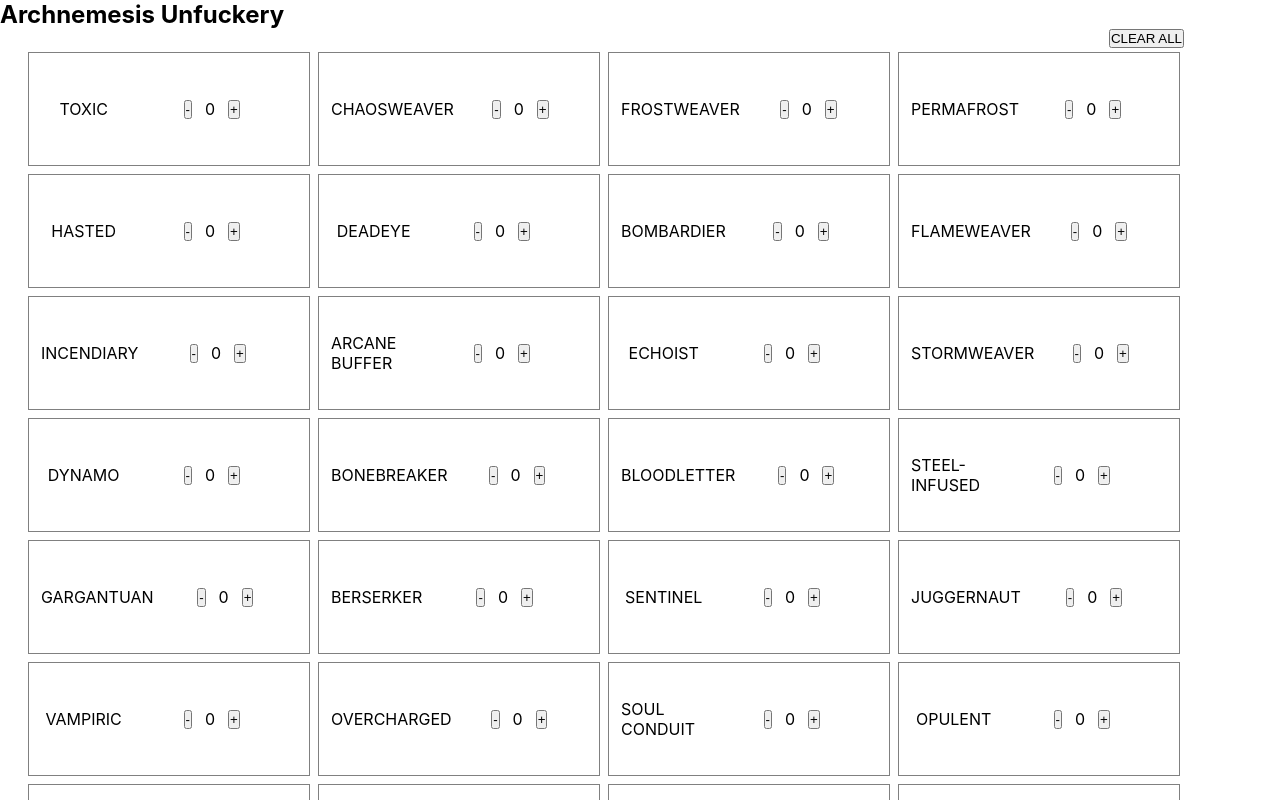
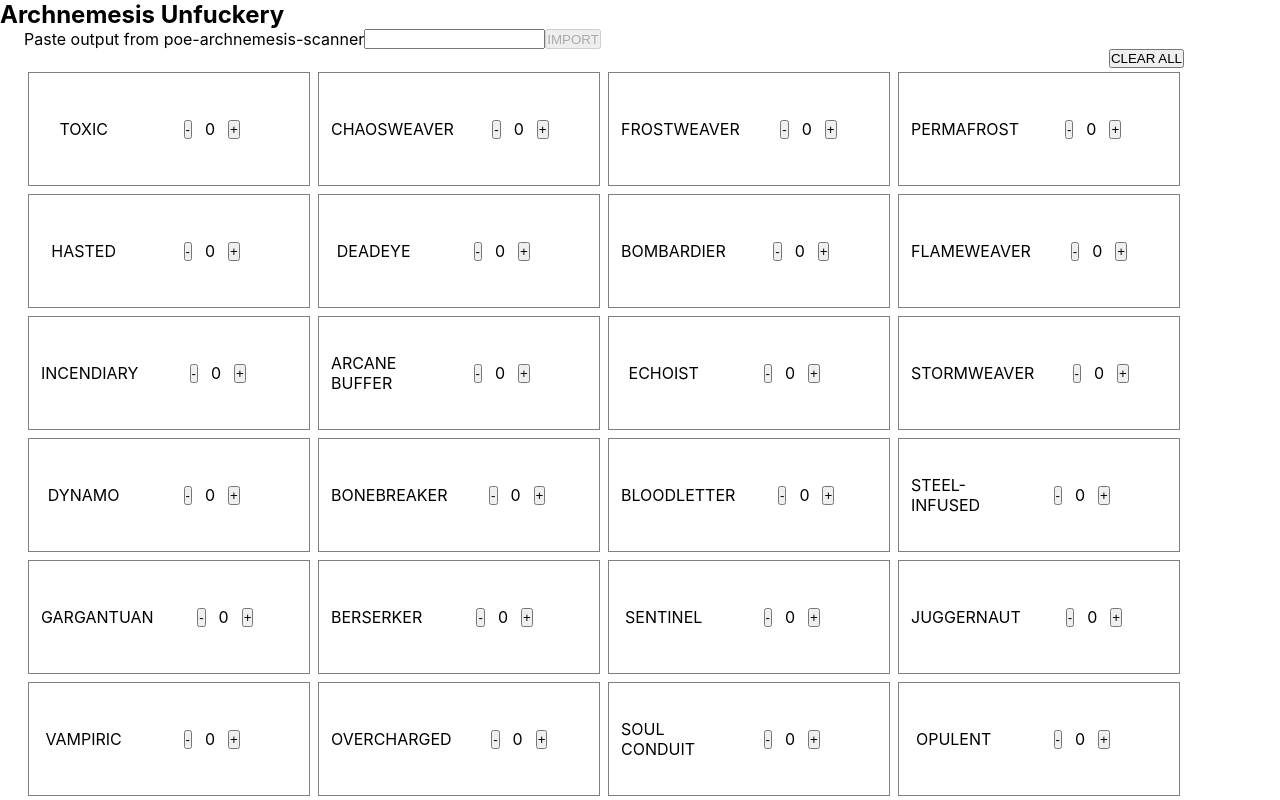
Before and after one commit to sozemego/archnemesis-unfuckery, a React (Create React App) app: page / in a window 1280 px wide. Shown: the top 800 px of the page. Built offline with nearby package versions, Linux system fonts and the light colour scheme.

Commit message:
Ability to import data from poe-archnemesis-scanner

```diff
--- a/src/organs/Organs.js
+++ b/src/organs/Organs.js
@@ -1,3 +1,4 @@
+import React from "react";
 import { useDispatch, useSelector } from "react-redux";
 import {
   clearAll,
@@ -9,14 +10,79 @@ import {
   getHovered,
   getTrackedRecipes,
   toggleTracking,
+  setStateFromPoeArchnemesisScanner,
 } from "./organsSlice";
 import { getOrganByName, ORGANS } from "../data/organs";
 
 export function Organs() {
   return (
     <div style={{ marginLeft: "24px" }}>
+      <OrganParser />
       <OrganList />
       <RecipeTracker />
+    </div>
+  );
+}
+
+/**
+ * {'Abberath-Touched': [(551, 208)], 'Brine King-Touched': [(551, 62)], 'Frost Strider': [(405, 62)], 'Treant Horder': [(551, 135), (41, 280), (41, 353), (41, 426), (41, 499)], 'Drought Bringer': [(260, 62)], 'Rejuvenating': [(187, 280)], 'Necromancer': [(478, 280)], 'Assassin': [(114, 499), (114, 572)], 'Heralding Minions': [(332, 572)], 'Berserker': [(114, 353)], 'Bombardier': [(114, 208), (405, 353)], 'Deadeye': [(260, 135), (260, 208), (332, 208)], 'Dynamo': [(41, 62), (332, 135)], 'Echoist': [(41, 135)], 'Flameweaver': [(187, 135), (187, 208), (114, 280), (332, 353)], 'Frostweaver': [(114, 62), (478, 135), (260, 353)], 'Gargantuan': [(405, 426), (405, 499), (405, 572)], 'Hasted': [(114, 135), (405, 135), (260, 280)], 'Incendiary': [(478, 572)], 'Juggernaut': [(405, 280)], 'Overcharged': [(260, 499)], 'Sentinel': [(187, 353), (260, 426), (260, 572)], 'Soul Conduit': [(405, 208), (551, 499), (551, 572)], 'Steel-Infused': [(41, 208), (41, 572)], 'Stormweaver': [(187, 62), (332, 426)], 'Toxic': [(332, 62), (114, 426)], 'Vampiric': [(332, 280), (332, 499)]}
+ */
+
+const fixMap = {
+  "Treant Horder": "Treant Horde",
+  "Steel-Infused": "Steel-infused",
+  "Crystal-Skinned": "Crystal-skinned",
+};
+
+function fixInput(organs) {
+  Object.entries(fixMap).forEach(([key, value]) => {
+    if (organs[key]) {
+      organs[value] = organs[key];
+      delete organs[key];
+    }
+  });
+}
+
+function parseFromPoeArchnemesisScanner(input) {
+  let regex = /\(.{1,8}\)/g;
+  input = input.trim();
+  input = input.replaceAll("'", '"');
+  input = input.replaceAll(regex, '"A"');
+
+  let organs = JSON.parse(input);
+
+  fixInput(organs);
+
+  let correctOrgans = {};
+
+  Object.entries(organs).forEach(([key, value]) => {
+    correctOrgans[key] = value.length;
+  });
+
+  return correctOrgans;
+}
+
+export function OrganParser(props) {
+  const [value, setValue] = React.useState("");
+  const dispatch = useDispatch();
+
+  return (
+    <div style={{ display: "flex" }}>
+      <span>Paste output from poe-archnemesis-scanner</span>
+      <input value={value} onChange={(e) => setValue(e.target.value)} />
+      <button
+        onClick={() => {
+          dispatch(
+            setStateFromPoeArchnemesisScanner(
+              parseFromPoeArchnemesisScanner(value)
+            )
+          );
+          setValue("");
+        }}
+        disabled={!value}
+      >
+        IMPORT
+      </button>
     </div>
   );
 }
--- a/src/organs/organsSlice.js
+++ b/src/organs/organsSlice.js
@@ -81,6 +81,15 @@ export const organSlice = createSlice({
       }
       saveTrackedRecipesToLocalStorage(state.trackedRecipes);
     },
+    setStateFromPoeArchnemesisScanner: (state, action) => {
+      initEmptyOrgans(state.organs);
+
+      Object.entries(action.payload).forEach(([key, value]) => {
+        state.organs[key] = value;
+      });
+
+      saveOrgansToLocalStorage(state.organs);
+    },
   },
 });
 
@@ -91,6 +100,7 @@ export const {
   completeRecipe,
   setHovered,
   toggleTracking,
+  setStateFromPoeArchnemesisScanner,
 } = organSlice.actions;
 
 export const getOrganCount = (state) => state.organs.organs;
```
